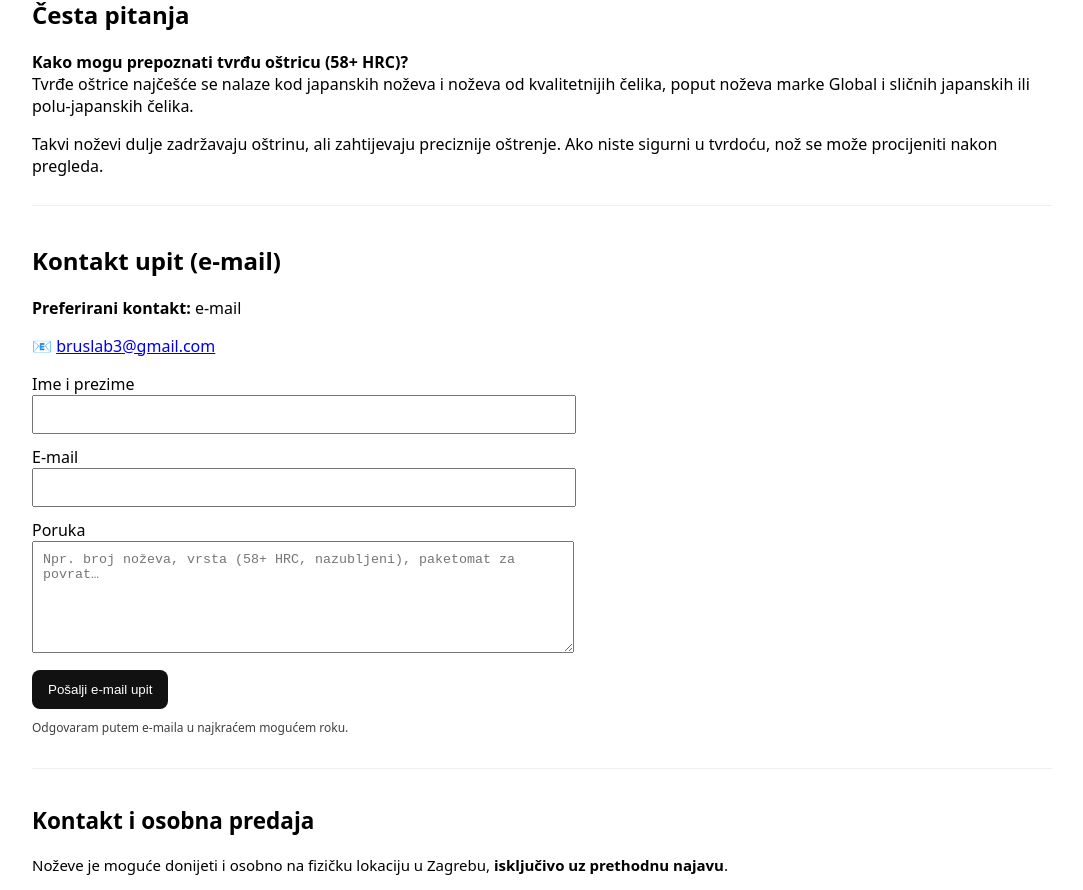
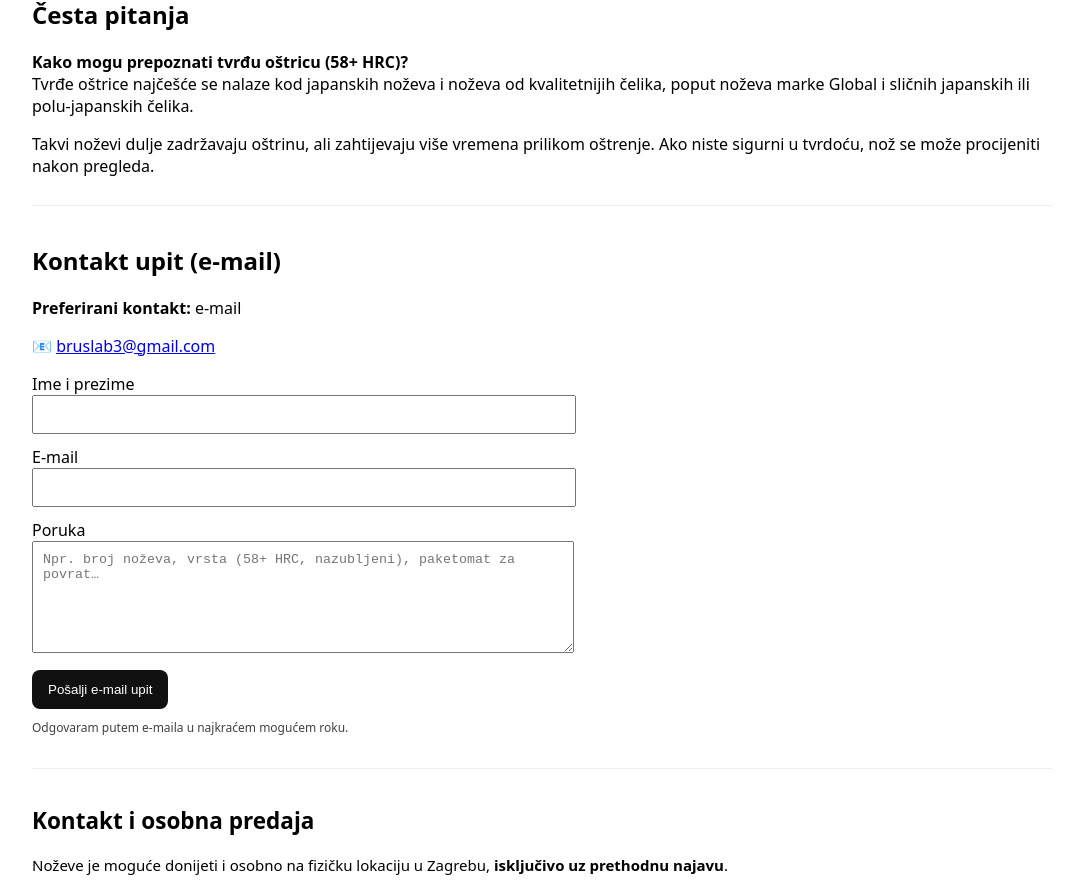
Before and after one commit to Nenad-cmd/ostrenje-nozeva-zagreb, a Next.js app: page / in a window 1280 px wide. Shown: the part 1558-2448 px from the top of the page, without its empty margins (98-1181 px from the left). Built offline with nearby package versions, Linux system fonts and the light colour scheme.

Commit message:
Update page.tsx

```diff
--- a/app/page.tsx
+++ b/app/page.tsx
@@ -500,7 +500,7 @@ const standardSurcharge =
         </p>
 
         <p>
-          Takvi noževi dulje zadržavaju oštrinu, ali zahtijevaju preciznije oštrenje.
+          Takvi noževi dulje zadržavaju oštrinu, ali zahtijevaju više vremena prilikom oštrenje.
           Ako niste sigurni u tvrdoću, nož se može procijeniti nakon pregleda.
         </p>
       </section>
```
